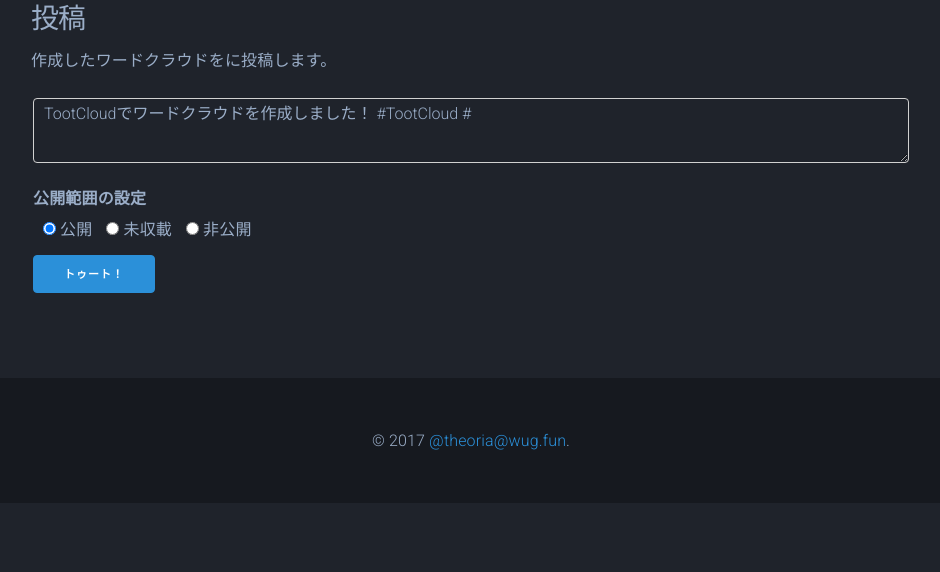
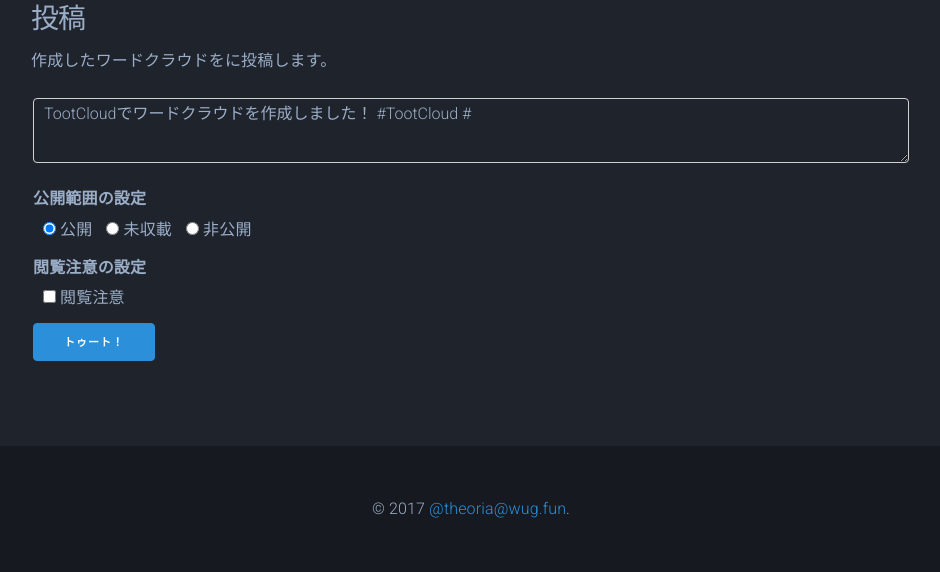
Before and after one commit to theoria24/TootCloud, a Flask app: template templates/result.html in a window 1280 px wide. Shown: the part 795-1367 px from the top of the page, without its empty margins (169-1109 px from the left). Before the commit the page ends 1245 px from the top, so only its background shows below. Run offline with Flask 2, Linux system fonts and the light colour scheme; the template is opened without the code that fills it: most values are stand-ins (such as "Sample title", 1, 10 or a date in 2020); parts of the project's set-up code (start-up, migrations or seed data) failed here and were passed over; some libraries are stand-ins or nearby versions.

Commit message:
CWに対応 #8 (#14)
画像にsensitiveを設定できるようにした

```diff
--- a/main.py
+++ b/main.py
@@ -205,6 +205,7 @@
     img = request.args.get('img')
     text = request.form['maintext']
     vsbl = request.form['visibility']
+    cw = bool(request.form.getlist('sensitive'))
     mstdn = Mastodon(
         client_id = session['client_id'],
         client_secret = session['client_secret'],
@@ -213,7 +214,7 @@
     media_path = "./static/out/" + img + ".png"
     image = mstdn.media_post(media_path)
     media_files = [image]
-    status = mstdn.status_post(status=text, media_ids=media_files, visibility=vsbl)
+    status = mstdn.status_post(status=text, media_ids=media_files, visibility=vsbl, sensitive=cw)
     url = status['url']
     return render_template('toot.html', toot_url=url, status="logout", site_url=app.config['SITE_URL'])
 
--- a/templates/result.html
+++ b/templates/result.html
@@ -16,10 +16,12 @@
       <form class="form" action="/toot?img={{filename}}" method="post">
         <fieldset>
           <textarea name="maintext">TootCloudでワードクラウドを作成しました！ #TootCloud {{site_url}}</textarea>
-          <label>公開範囲の設定</label>
+          <label for="visibility">公開範囲の設定</label>
           <label class="label-inline"><input type="radio" name="visibility" value="public" checked> 公開</label>
           <label class="label-inline"><input type="radio" name="visibility" value="unlisted"> 未収載</label>
           <label class="label-inline"><input type="radio" name="visibility" value="private"> 非公開</label>
+          <label for="sensitive">閲覧注意の設定</label>
+          <label class="label-inline"><input type="checkbox" name="sensitive" value="cw"> 閲覧注意</label>
           <p><input class="button-primary" type="submit" name="action" value="トゥート！"></p>
         </fieldset>
       </form>
```
